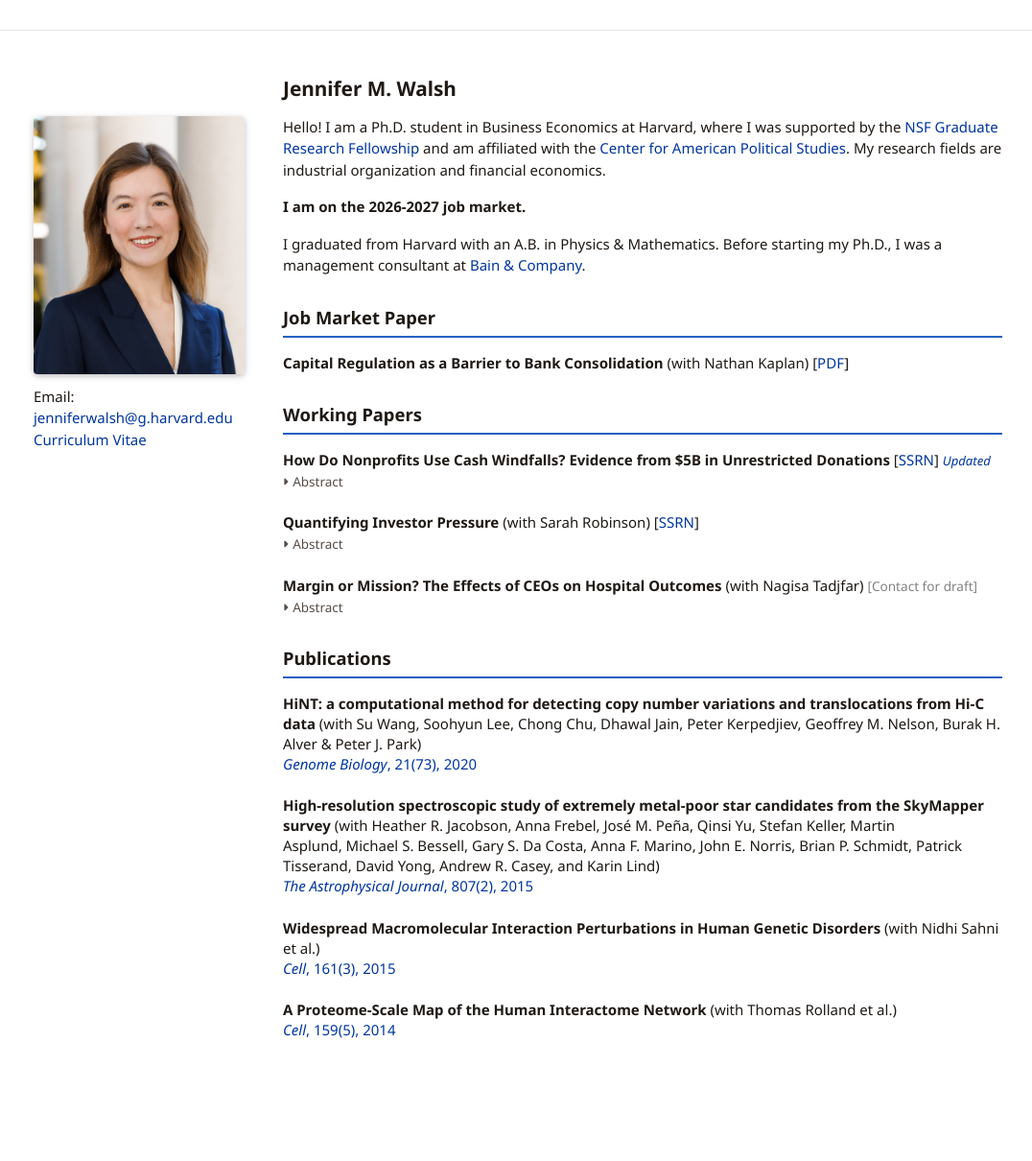
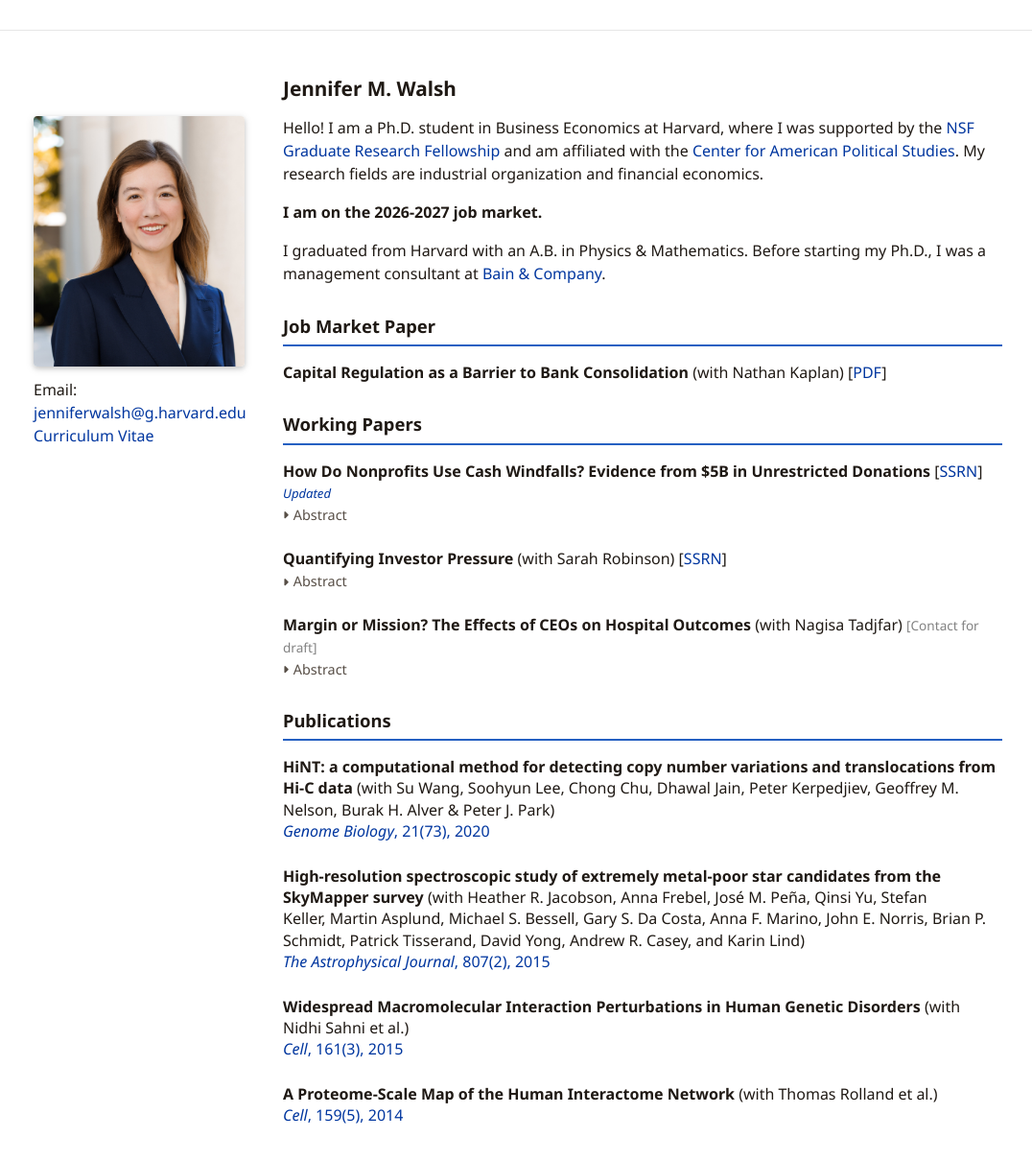
Before and after one commit to walshjm3/walshjm3.github.io, a Jekyll site: the page built from index.md, in a window 1280 px wide and 1268 px high. Shown: the top 1210 px of the window at 96% size, without its empty margins (100-1176 px from the left). Built offline with Jekyll 4.4.1, drawn with Linux system fonts in a browser that asks for light colours; comment, search, counter and statistics services are not loaded; a style sheet for code colours, icons or effects is not loaded.

Commit message:
updated JMP

```diff
--- a/_layouts/default.html
+++ b/_layouts/default.html
@@ -79,10 +79,10 @@
       /* Wider page so the sidebar doesn't squeeze the text column */
       .container { max-width: 1040px; }
 
-      /* Typography: Noto Sans, 15px, dark gray text; navy only for accents */
+      /* Typography: Noto Sans, 16px, dark gray text; navy only for accents */
       body {
         font-family: "Noto Sans", "Helvetica Neue", Helvetica, Arial, sans-serif;
-        font-size: 15px;
+        font-size: 16px;
         font-weight: 400;
         line-height: 1.5;
         color: var(--global-text-color);
@@ -198,18 +198,14 @@
       /* Email and CV under the photo */
       .profile-info {
         margin-top: 0.75rem;
-        font-size: 15px;
+        font-size: 16px;
       }
 
       .profile-info div { color: var(--global-text-color); }
 
-      /* Trim a bit of the space above the head (lower the 2672 to trim more) */
       .profile img {
         width: 100%;
         height: auto;
-        aspect-ratio: 2188 / 2672;
-        object-fit: cover;
-        object-position: bottom;
       }
 
       /* Medium windows: keep the sidebar, but slimmer */
@@ -238,7 +234,7 @@
           margin: 0 auto 1.5rem;
         }
 
-        .profile-info { text-align: center; }
+        .profile-info { text-align: center; font-size: 16px; }
       }
     </style>
 
@@ -306,7 +302,7 @@
           <div class="profile float-left">
             <figure>
               <img
-                src="/assets/img/WalshJenny_cropped.jpg"
+                src="/assets/img/WalshJenny_headshot.jpg"
                 class="img-fluid z-depth-1 rounded"
                 alt="Jennifer M. Walsh"
               >
```
Also changed, not shown: assets/img/WalshJenny_headshot.jpg (added), 2 other files.
